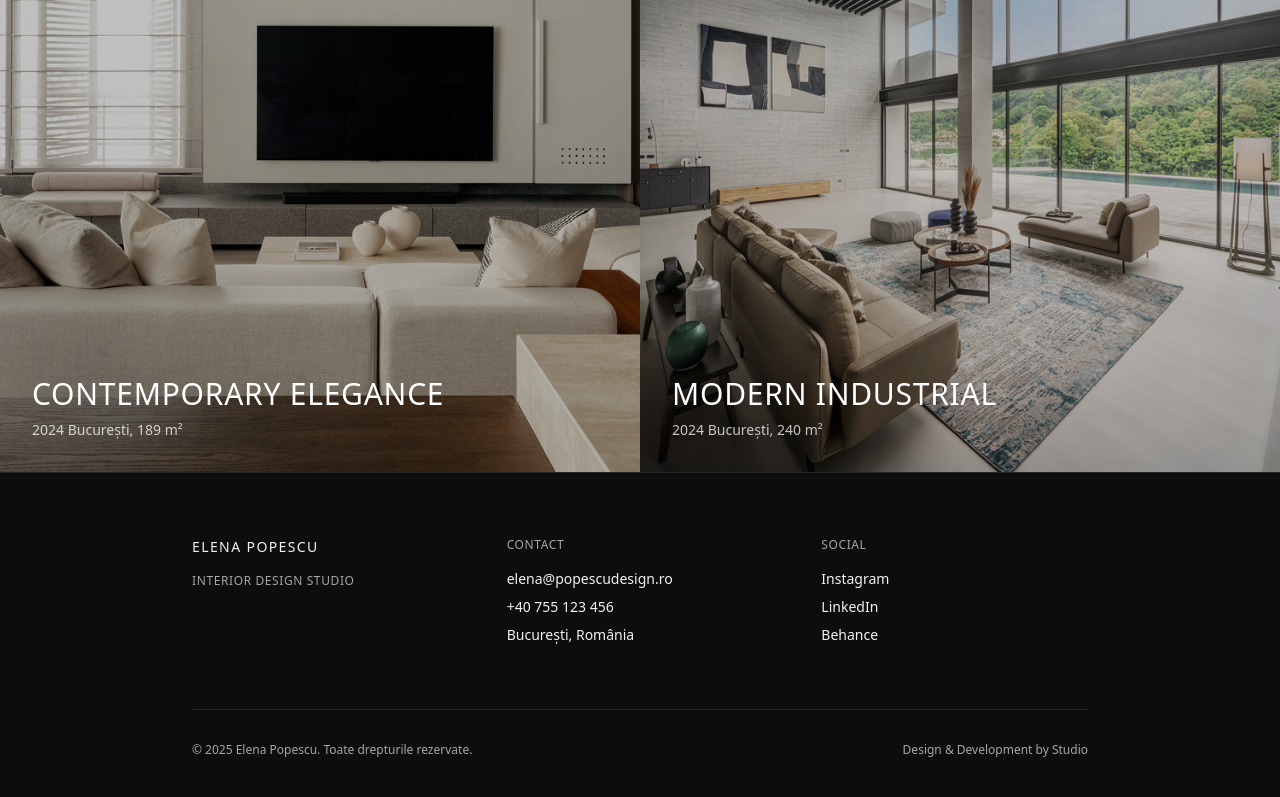
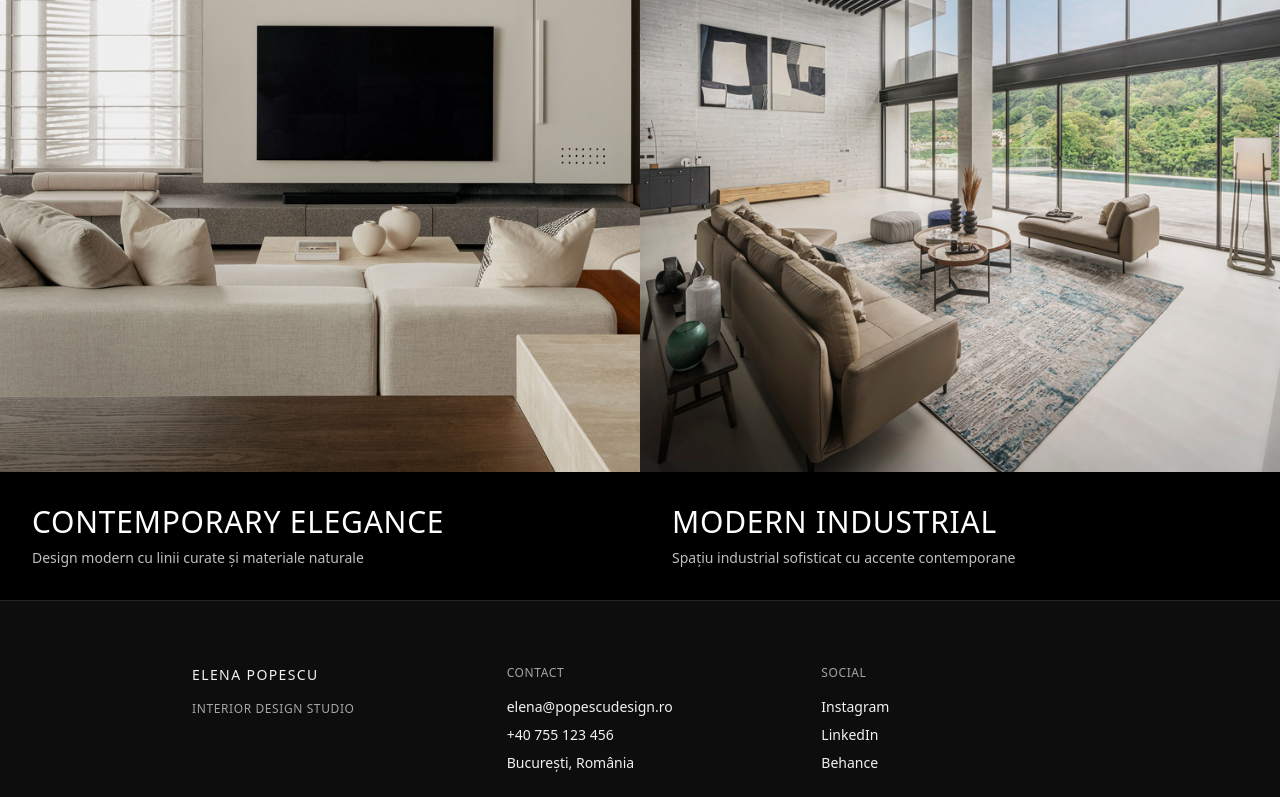
Before and after one commit to AVA1502/spaces-styled-dreams, a React (Vite) app: page /interioare in a window 1280 px wide. Shown: the part 664-1461 px from the top of the page. Built offline with nearby package versions, Linux system fonts and the light colour scheme; the HTML template or start-up script is replaced by a standard one.

Commit message:
Mutat descrierile sub imagini

```diff
--- a/src/pages/Interioare.tsx
+++ b/src/pages/Interioare.tsx
@@ -8,16 +8,12 @@ const Interioare = () => {
     {
       title: "CONTEMPORARY ELEGANCE",
       image: interiorProject1,
-      year: "2024",
-      location: "București",
-      area: "189 m²"
+      description: "Design modern cu linii curate și materialе naturale"
     },
     {
       title: "MODERN INDUSTRIAL",
       image: interiorProject2,
-      year: "2024",
-      location: "București",
-      area: "240 m²"
+      description: "Spațiu industrial sofisticat cu accente contemporane"
     }
   ];
 
@@ -41,22 +37,21 @@ const Interioare = () => {
         <div className="w-full">
           <div className="grid grid-cols-1 md:grid-cols-2 gap-0">
             {projects.map((project, index) => (
-              <div key={index} className="group relative overflow-hidden cursor-pointer">
+              <div key={index} className="group overflow-hidden cursor-pointer">
                 <div className="relative h-screen overflow-hidden">
                   <img
                     src={project.image}
                     alt={project.title}
                     className="w-full h-full object-cover transition-transform duration-700 group-hover:scale-105"
                   />
-                  <div className="absolute inset-0 bg-black/20 transition-opacity duration-300 group-hover:bg-black/40"></div>
                 </div>
 
-                <div className="absolute bottom-0 left-0 right-0 p-8 text-white">
+                <div className="p-8 text-white bg-black">
                   <h3 className="text-2xl md:text-3xl font-light mb-2 tracking-wide">
                     {project.title}
                   </h3>
                   <p className="text-sm opacity-75">
-                    {project.year} {project.location}, {project.area}
+                    {project.description}
                   </p>
                 </div>
               </div>
```
